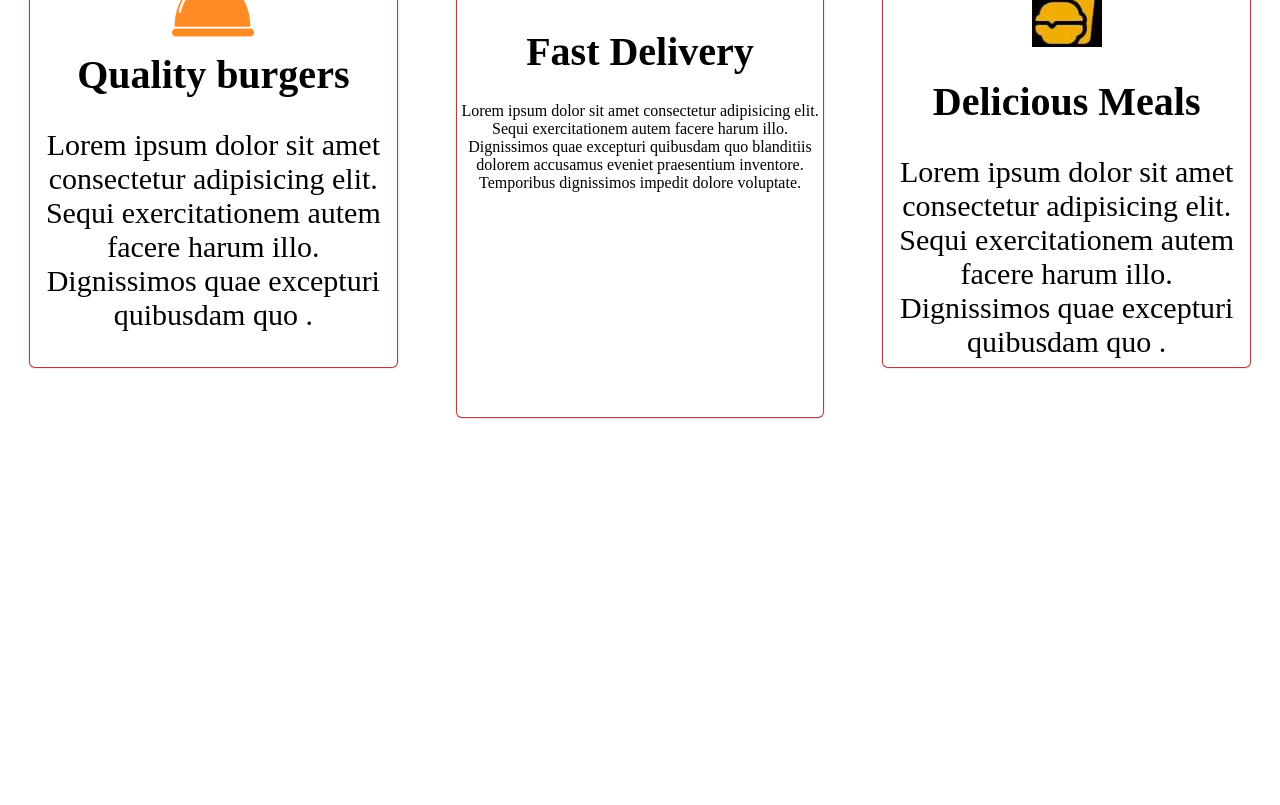
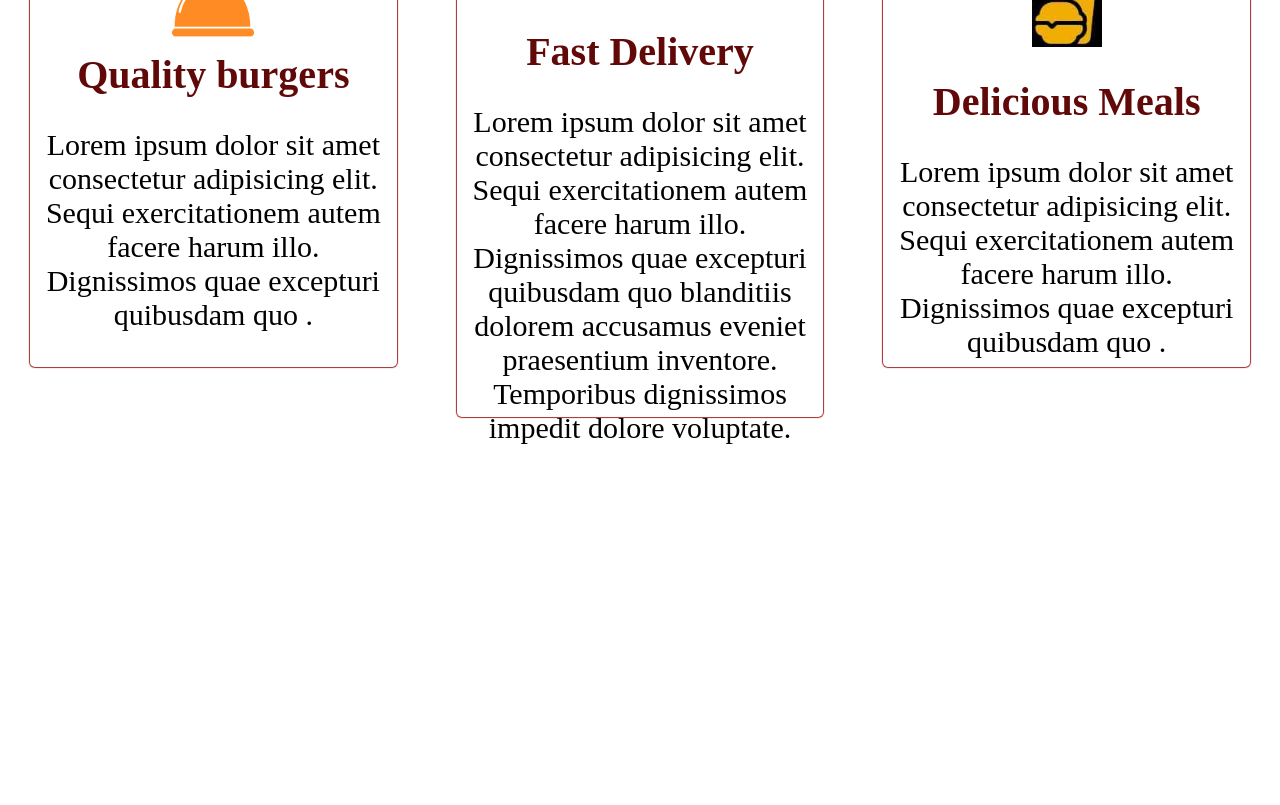
Before and after one commit to paulmunyao/Burger-Palace, a plain HTML site: page index.html in a window 1280 px wide. Shown: the part 1443-2248 px from the top of the page. Drawn offline with Linux system fonts and the light colour scheme; a web font is replaced by a local one.

Commit message:
Add color to title

```diff
--- a/index.css
+++ b/index.css
@@ -91,7 +91,7 @@ body {
   margin-right: -150px;
 }
 
-.section2{
+.section2 {
   height: 1000px;
 }
 .services {
@@ -111,11 +111,12 @@ body {
   margin-top: 100px;
 }
 
-.services1 h1{
+.services1 h1 {
   font-size: 40px;
+  color: rgb(97, 8, 8);
 }
 
-.services1 p{
+.services1 p {
   font-size: 30px;
   text-align: center;
 }
@@ -129,8 +130,14 @@ body {
   padding: 90px 0;
 }
 
-.services2 h1{
+.services2 h1 {
   font-size: 40px;
+  color: rgb(97, 8, 8);
+}
+
+.services2 p {
+  font-size: 30px;
+  text-align: center;
 }
 
 .menu {
```
